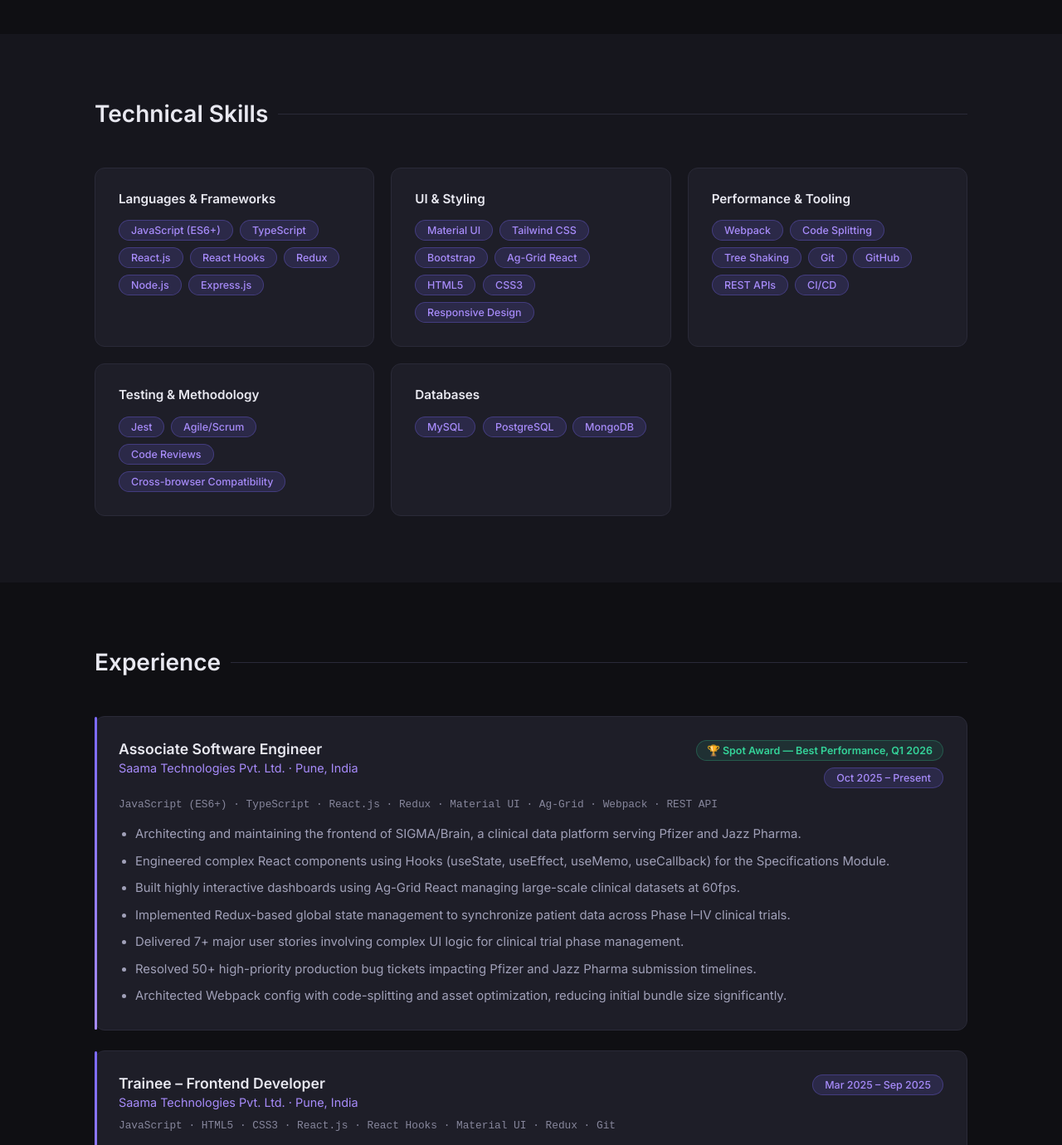
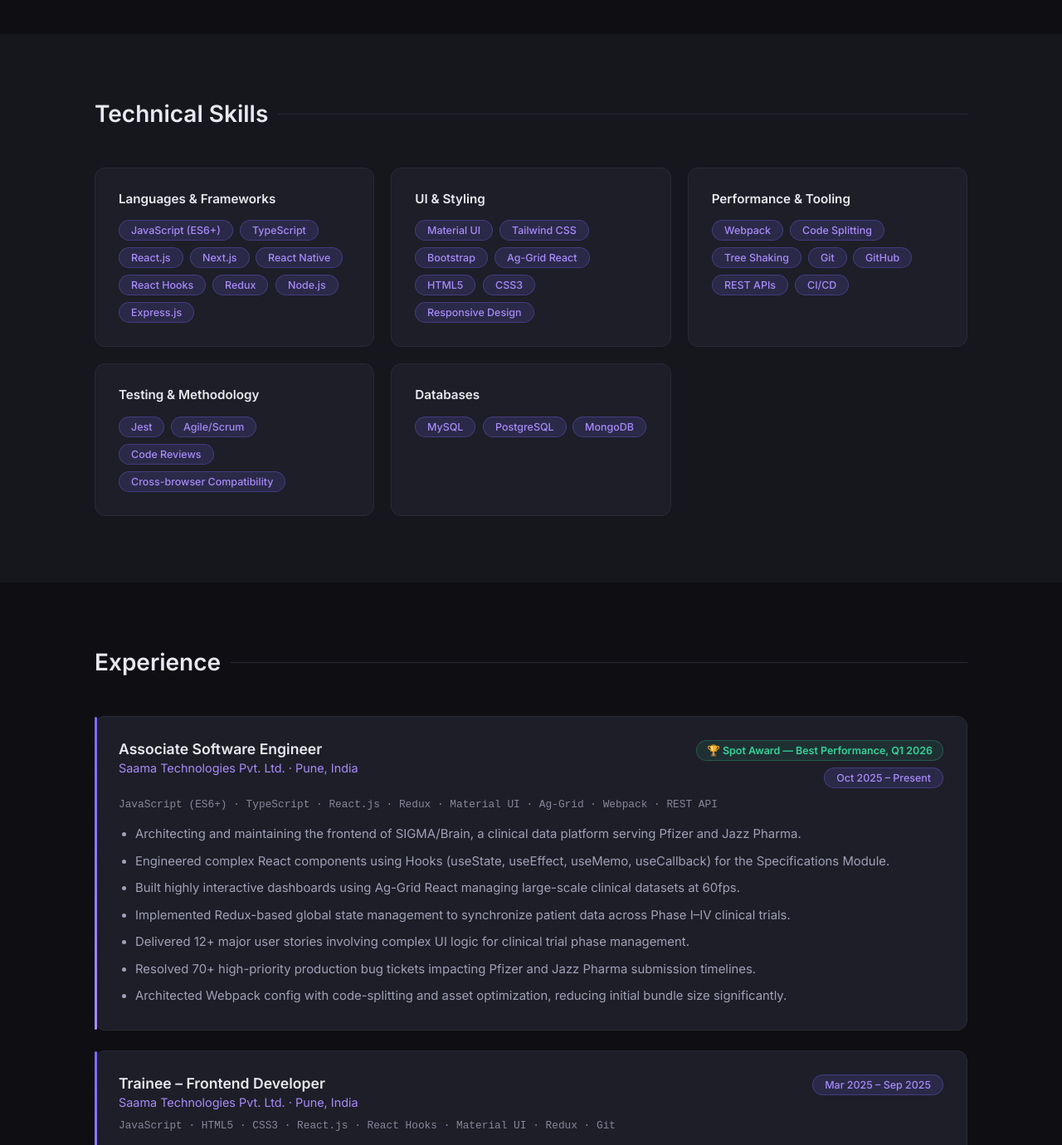
Before and after one commit to abhidsawant/Portfolio-Abhishek-Sawant, a React (Vite) app: page / in a window 1280 px wide. Shown: the part 1400-2780 px from the top of the page at 83% size. Built offline with nearby package versions, Linux system fonts and the light colour scheme; the HTML template or start-up script is replaced by a standard one.

Commit message:
stats updated

```diff
--- a/src/components/Experience.jsx
+++ b/src/components/Experience.jsx
@@ -15,8 +15,8 @@ const jobs = [
       'Engineered complex React components using Hooks (useState, useEffect, useMemo, useCallback) for the Specifications Module.',
       'Built highly interactive dashboards using Ag-Grid React managing large-scale clinical datasets at 60fps.',
       'Implemented Redux-based global state management to synchronize patient data across Phase I–IV clinical trials.',
-      'Delivered 7+ major user stories involving complex UI logic for clinical trial phase management.',
-      'Resolved 50+ high-priority production bug tickets impacting Pfizer and Jazz Pharma submission timelines.',
+      'Delivered 12+ major user stories involving complex UI logic for clinical trial phase management.',
+      'Resolved 70+ high-priority production bug tickets impacting Pfizer and Jazz Pharma submission timelines.',
       'Architected Webpack config with code-splitting and asset optimization, reducing initial bundle size significantly.',
     ],
   },
--- a/src/components/Skills.jsx
+++ b/src/components/Skills.jsx
@@ -5,7 +5,7 @@ import './Skills.css'
 const groups = [
   {
     title: 'Languages & Frameworks',
-    skills: ['JavaScript (ES6+)', 'TypeScript', 'React.js', 'React Hooks', 'Redux', 'Node.js', 'Express.js'],
+    skills: ['JavaScript (ES6+)', 'TypeScript', 'React.js', 'Next.js', 'React Native', 'React Hooks', 'Redux', 'Node.js', 'Express.js'],
   },
   {
     title: 'UI & Styling',
```
